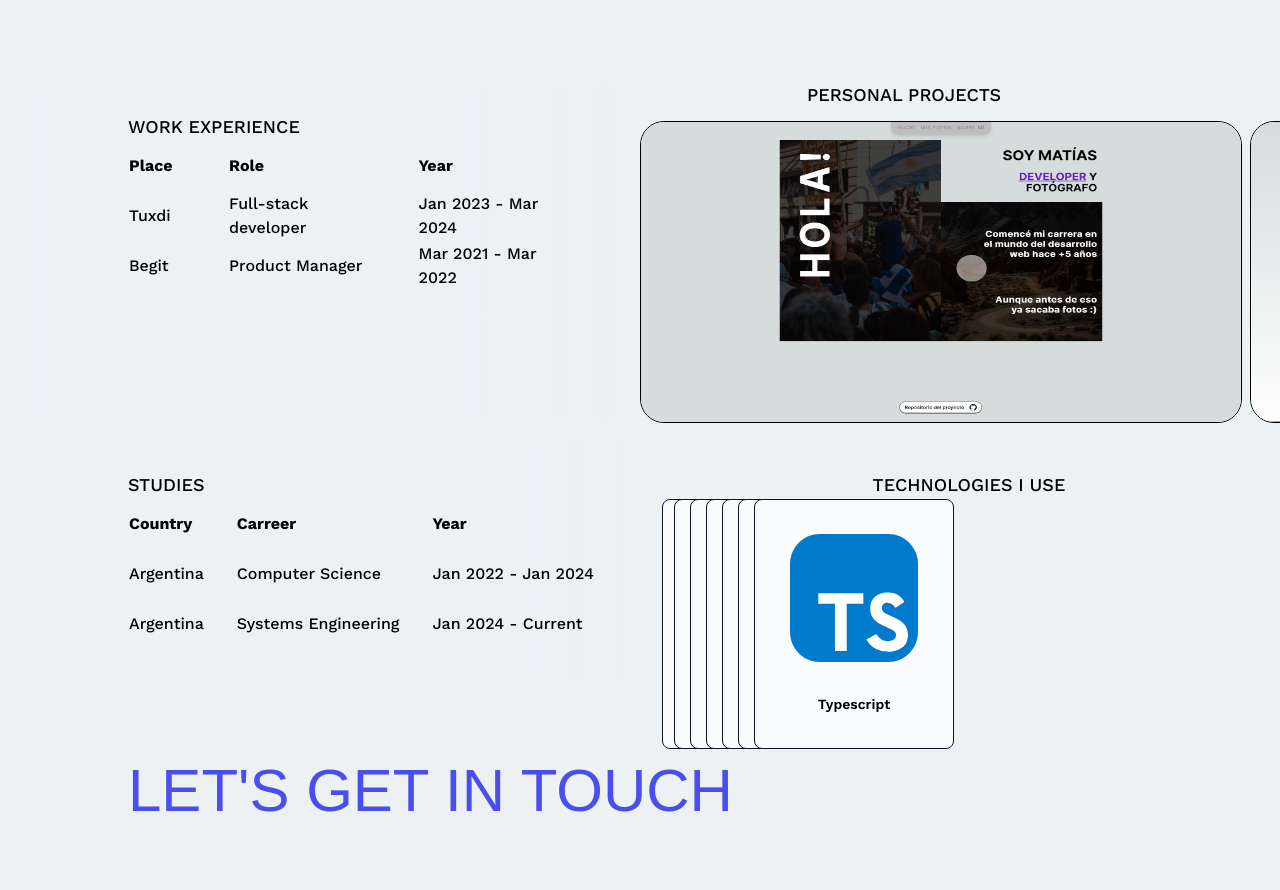
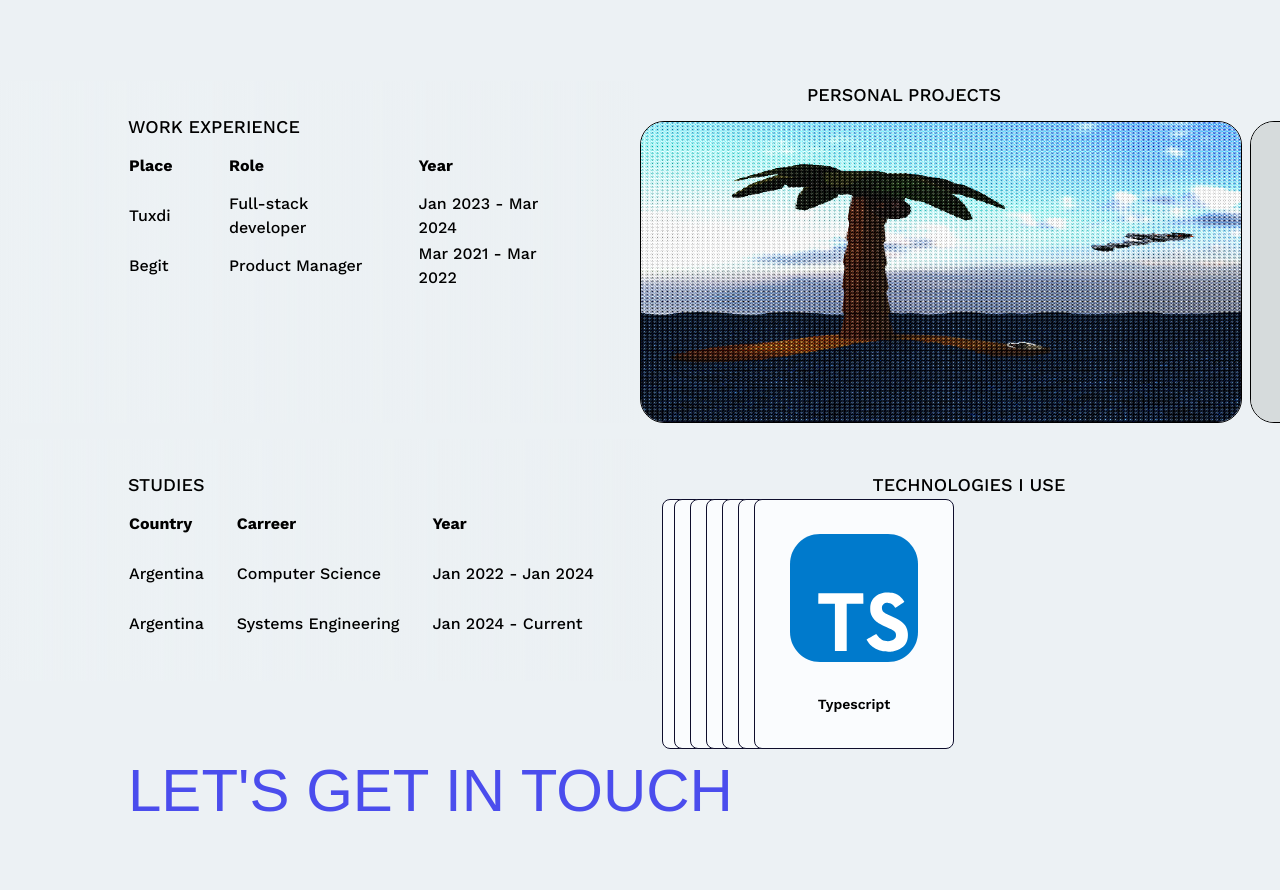
Before and after one commit to MatiasPViecho/personal-resume, a Next.js app: page / in a window 1280 px wide. Shown: the part 1207-2097 px from the top of the page. Built offline with nearby package versions, Linux system fonts and the light colour scheme; a web font is replaced by a local one.

Commit message:
add missing wip island project

```diff
--- a/app/sections/projects.tsx
+++ b/app/sections/projects.tsx
@@ -18,6 +18,12 @@ const studies_table: TableI = {
   ],
 };
 const personal_projects: ProjectI[] = [
+  {
+    href: "https://island-3d-fawn.vercel.app/",
+    alt: "Screenshot of island-3d project",
+    imagePath: "/project-images/island-3d-screenshot.png",
+    name: "Stranded Island (WIP - ThreeJS)",
+  },
   {
     href: "https://1000lumens.vercel.app/",
     alt: "Screenshot of 1000lumens project",
```
Also changed, not shown: public/project-images/island-3d-screenshot.png (added), 1 other file (tests, documents, lock files or other folders).
